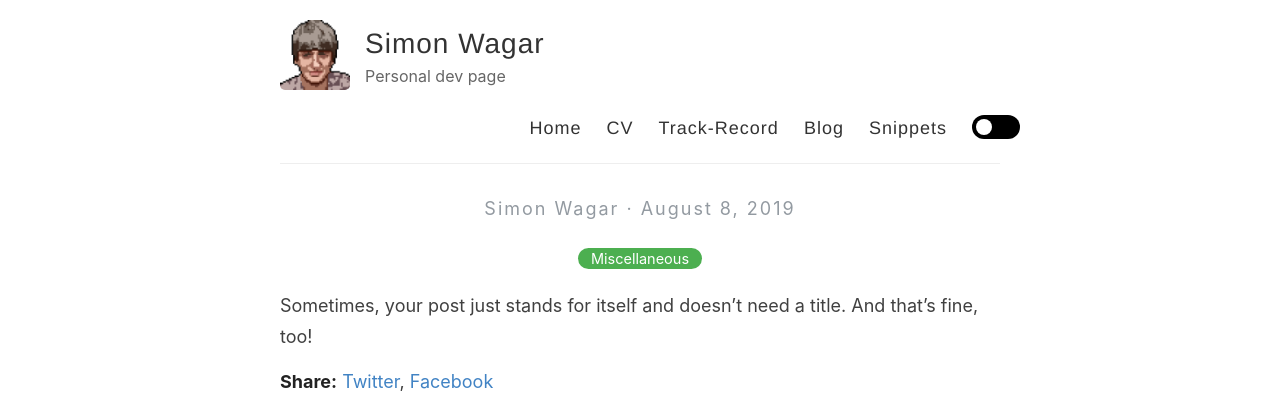
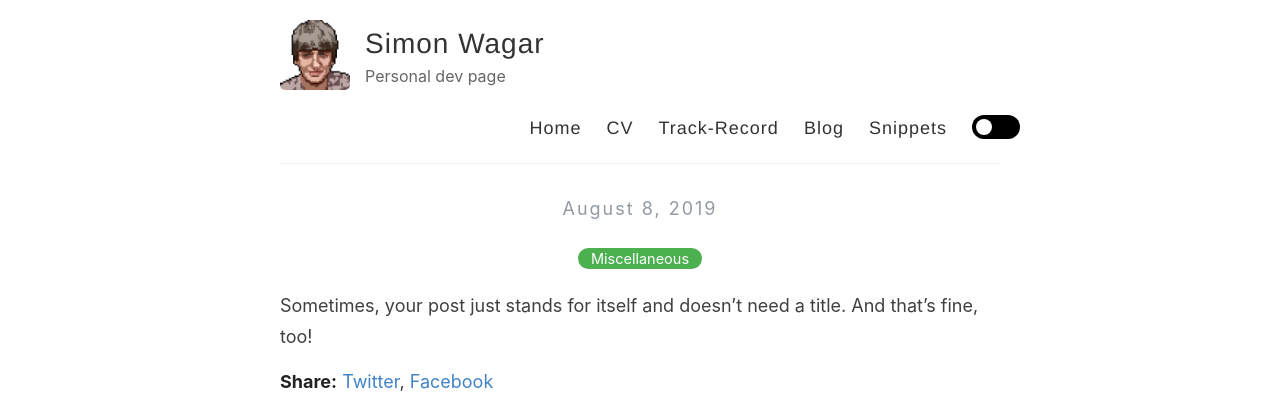
Before and after one commit to swagar/my-reverie, a Jekyll site: the page built from _posts/2019-08-08-no-title-posts.md, in a window 1280 px wide. Shown: the top 393 px of the page. Built offline with Jekyll 4.4.1, drawn with Linux system fonts in a browser that asks for light colours.

Commit message:
more work on cv

```diff
--- a/_layouts/post.html
+++ b/_layouts/post.html
@@ -6,7 +6,9 @@
   <h1>{{ page.title }}</h1>
 
   <div>
-    <p class="author_title">{{site.author}}  ·  {{ page.date | date: "%B %e, %Y" }}</p>
+    {% if page.date %}
+    <p class="author_title">{{ page.date | date: "%B %e, %Y" }}</p>
+    {% endif %}
     {% if page.last_modified_at %}
     <p class="author_title" datetime="{{ page.last_modified_at | date_to_xmlschema }}">(Updated: {{ page.last_modified_at | date: "%b %-d, %Y" }})</p>
     {% endif %}
```
